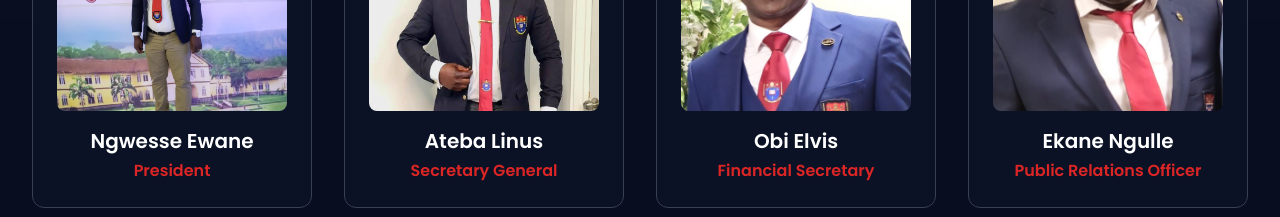
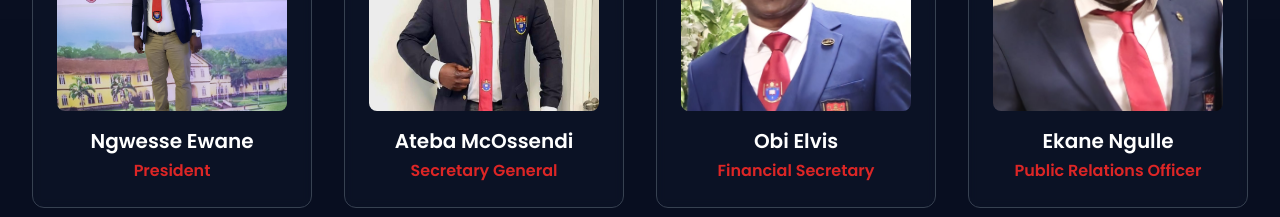
Before and after one commit to Hansade2005/sobaconnect, a React (Vite) app: page /about in a window 1280 px wide. Shown: the part 1760-1977 px from the top of the page. Built offline with nearby package versions, Linux system fonts and the light colour scheme; no server answers.

Commit message:
Fix Secretary General name: Ateba Linus -> Ateba McOssendi
https://claude.ai/code/session_01Toy3WD5MjauchFhJH86Vyb

```diff
--- a/src/pages/About.tsx
+++ b/src/pages/About.tsx
@@ -5,7 +5,7 @@ import { useScrollAnimation } from '../hooks/useScrollAnimation';
 const About: React.FC = () => {
   const leadershipTeam = [
     { name: 'Ngwesse Ewane', position: 'President', image: '/team/President.jpeg' },
-    { name: 'Ateba Linus', position: 'Secretary General', image: '/team/Member.jpeg' },
+    { name: 'Ateba McOssendi', position: 'Secretary General', image: '/team/Member.jpeg' },
     { name: 'Obi Elvis', position: 'Financial Secretary', image: '/team/Financial Secretary.jpeg' },
     { name: 'Ekane Ngulle', position: 'Public Relations Officer', image: '/team/PRO.jpeg' },
   ];
```
